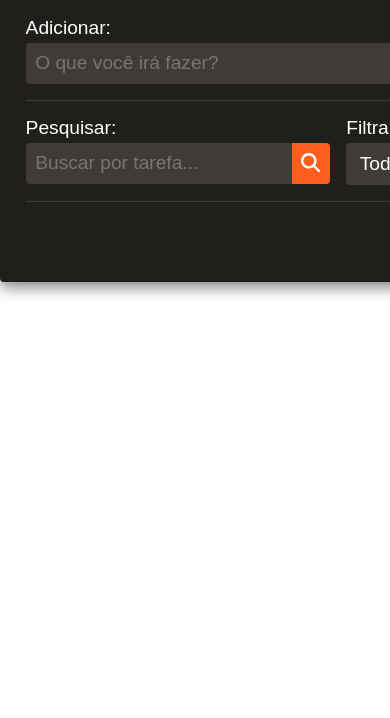
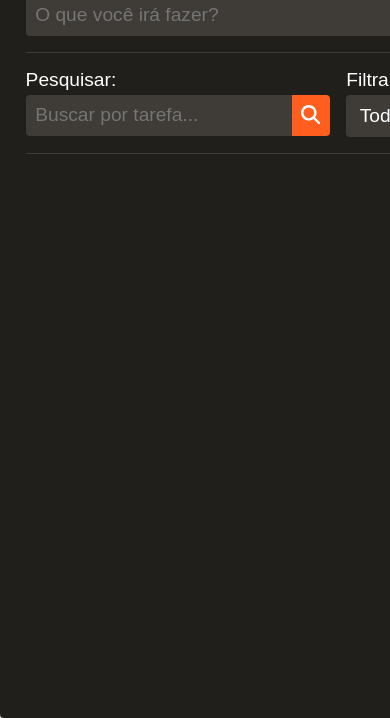
Before and after one commit to lezzin/lista_tarefas, a plain HTML site: page index.html in a window 390 px wide. Shown: the part 126-844 px from the top of the page. Drawn offline with Linux system fonts and the light colour scheme.

Commit message:
feat: added responsivity

```diff
--- a/style.css
+++ b/style.css
@@ -30,6 +30,11 @@ select {
 
 button {
     cursor: pointer;
+    transition: all .3s ease-in;
+}
+
+button:hover {
+    filter: brightness(80%);
 }
 
 body {
@@ -39,7 +44,6 @@ body {
     display: grid;
     place-items: center;
     padding: 3rem 0 6rem;
-
 
     font-family: sans-serif;
     font-size: 62.5%;
@@ -118,7 +122,6 @@ body {
     justify-content: space-between;
     gap: 0.3rem;
     background-color: var(--bg-primary);
-    transition: all .3s ease-in-out;
     padding: .3rem 0.3rem .3rem .6rem;
     border-radius: .25rem;
 }
@@ -158,3 +161,14 @@ body {
 .hidden {
     display: none !important;
 }
+
+@media (max-width: 768px) {
+    body {
+        padding: 0;
+    }
+
+    .todo__container {
+        max-width: unset;
+        min-height: 100vh;
+    }
+}
```
